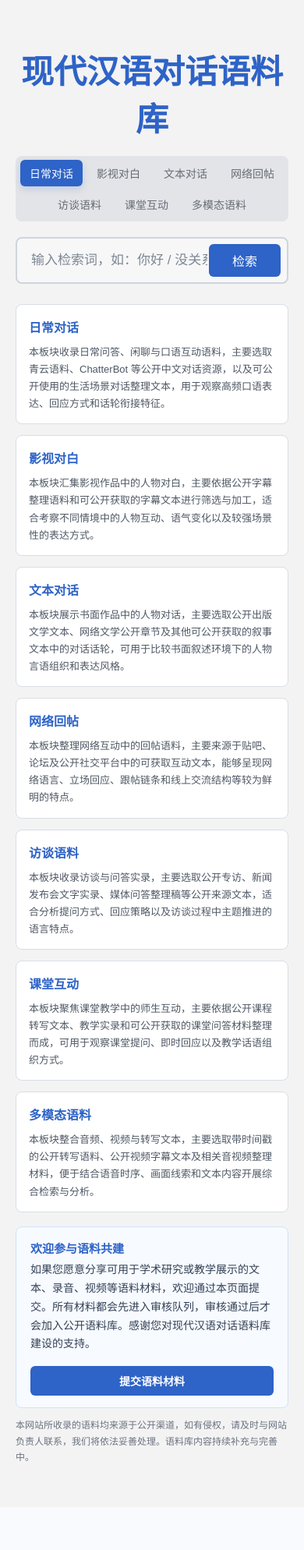
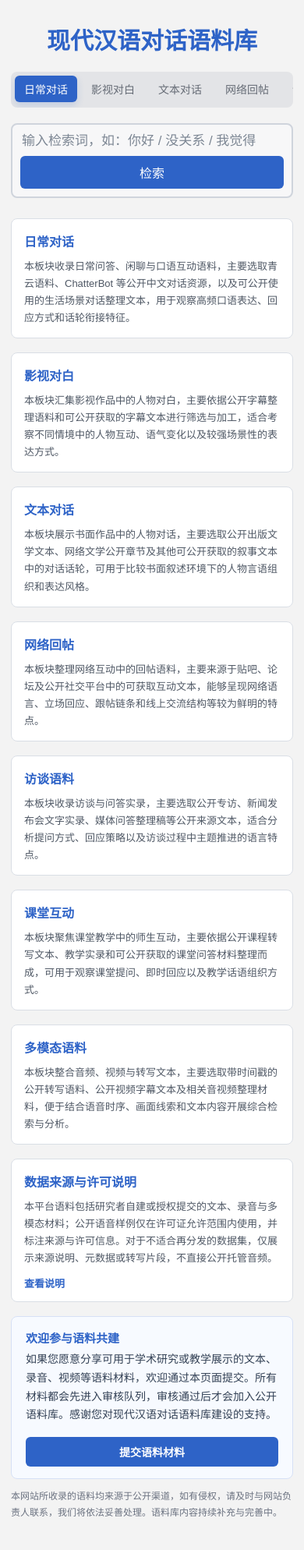
Before and after one commit to shanji111/modern-chinese-dialogue-corpus, a Flask app: page / in a window 390 px wide. Shown: the whole page at 78% size. Before the commit the page ends 1874 px from the top, so only its background shows below. Run offline with Flask 3, Linux system fonts and the light colour scheme; data that the repository does not hold is empty; some libraries are stand-ins or nearby versions.

Commit message:
Integrate data source note into home cards

```diff
--- a/static/style.css
+++ b/static/style.css
@@ -23,7 +23,7 @@ a:hover {
 }
 
 .landing-container {
-    width: 960px;
+    width: min(1180px, calc(100vw - 48px));
     margin: 0 auto;
     padding-top: 58px;
     padding-bottom: 54px;
@@ -55,12 +55,87 @@ a:hover {
     font-weight: 700;
 }
 
+.data-source-title {
+    font-size: 34px;
+    margin-bottom: 12px;
+}
+
+.license-summary-panel,
+.source-license-list {
+    width: 840px;
+    margin: 18px auto 0 auto;
+}
+
+.license-summary-panel {
+    border: 1px solid #d6e0f5;
+    border-radius: 8px;
+    background: #f7faff;
+    padding: 18px 20px;
+    box-sizing: border-box;
+    color: #334155;
+    line-height: 1.8;
+}
+
+.license-summary-panel p {
+    margin: 0;
+}
+
+.license-summary-panel p + p {
+    margin-top: 10px;
+}
+
+.source-license-list {
+    display: grid;
+    grid-template-columns: repeat(2, minmax(0, 1fr));
+    gap: 14px;
+}
+
+.source-license-card {
+    background: #ffffff;
+    border: 1px solid #d9dee5;
+    border-radius: 8px;
+    padding: 18px;
+    box-sizing: border-box;
+}
+
+.source-license-card h2 {
+    margin: 0 0 8px 0;
+    font-size: 17px;
+    color: #2e63c7;
+}
+
+.license-meta {
+    color: #546179;
+    font-weight: 700;
+    font-size: 13px;
+    margin-bottom: 10px;
+}
+
+.source-license-card p {
+    margin: 0;
+    color: #4b5563;
+    font-size: 13px;
+    line-height: 1.75;
+}
+
+.source-license-card p + p {
+    margin-top: 9px;
+}
+
+.license-boundary {
+    color: #6b7280;
+}
+
+.source-license-card-muted {
+    background: #fbfbfc;
+}
+
 .legacy-search-examples {
     display: none;
 }
 
 .category-tabs {
-    width: 700px;
+    width: 100%;
     margin: 0 auto 20px auto;
     background: #e3e4e7;
     border-radius: 8px;
@@ -103,7 +178,7 @@ a:hover {
 }
 
 .bcc-search-form {
-    width: 800px;
+    width: 100%;
     margin: 0 auto;
 }
 
@@ -133,7 +208,7 @@ a:hover {
 }
 
 .bcc-search-button {
-    width: 92px;
+    width: 108px;
     height: 42px;
     border: none;
     border-radius: 6px;
@@ -165,7 +240,7 @@ a:hover {
 }
 
 .contribution-panel {
-    width: 840px;
+    width: 100%;
     margin: 18px auto 0 auto;
     padding: 15px 18px;
     border: 1px solid #d6e0f5;
@@ -207,7 +282,7 @@ a:hover {
 }
 
 .data-notice {
-    width: 840px;
+    width: 100%;
     margin: 12px auto 0 auto;
     color: #6b7280;
     font-size: 12px;
@@ -215,13 +290,15 @@ a:hover {
 }
 
 .corpus-card-section {
-    width: 840px;
+    width: 100%;
     margin: 26px auto 0 auto;
 }
 
+.cards-grid,
 .corpus-card-row {
     display: grid;
-    gap: 14px;
+    grid-template-columns: repeat(auto-fit, minmax(260px, 1fr));
+    gap: 18px;
 }
 
 .corpus-card-row + .corpus-card-row {
@@ -244,6 +321,14 @@ a:hover {
     box-sizing: border-box;
 }
 
+.corpus-card-link {
+    display: inline-block;
+    margin-top: 10px;
+    color: #2e63c7;
+    font-size: 13px;
+    font-weight: 700;
+}
+
 .corpus-card-title {
     margin: 0 0 10px 0;
     font-size: 16px;
@@ -260,14 +345,16 @@ a:hover {
 
 @media (max-width: 980px) {
     .landing-container {
-        width: auto;
-        margin: 0 20px;
+        width: calc(100vw - 40px);
+        margin: 0 auto;
     }
 
     .category-tabs,
     .bcc-search-form,
     .corpus-card-section,
     .contribution-panel,
+    .license-summary-panel,
+    .source-license-list,
     .data-notice {
         width: 100%;
     }
@@ -279,8 +366,50 @@ a:hover {
 }
 
 @media (max-width: 640px) {
+    .landing-container {
+        width: calc(100vw - 28px);
+        padding-top: 34px;
+        padding-bottom: 38px;
+    }
+
+    .site-title {
+        font-size: 30px;
+        line-height: 1.25;
+    }
+
+    .category-tabs {
+        justify-content: flex-start;
+        flex-wrap: nowrap;
+        overflow-x: auto;
+        padding-bottom: 7px;
+    }
+
+    .tab-item {
+        flex: 0 0 auto;
+    }
+
+    .bcc-search-box {
+        flex-direction: column;
+        align-items: stretch;
+        gap: 8px;
+        padding: 10px;
+    }
+
+    .bcc-search-input {
+        width: 100%;
+    }
+
+    .bcc-search-button {
+        width: 100%;
+    }
+
+    .cards-grid {
+        grid-template-columns: 1fr;
+    }
+
     .corpus-card-row-two,
-    .corpus-card-row-three {
+    .corpus-card-row-three,
+    .source-license-list {
         grid-template-columns: 1fr;
     }
 
--- a/templates/home.html
+++ b/templates/home.html
@@ -37,8 +37,7 @@
             </div>
         </form>
 
-        <section class="corpus-card-section">
-            <div class="corpus-card-row corpus-card-row-two">
+        <section class="corpus-card-section cards-grid">
             <article class="corpus-card">
                 <h3 class="corpus-card-title">日常对话</h3>
                 <p>本板块收录日常问答、闲聊与口语互动语料，主要选取青云语料、ChatterBot 等公开中文对话资源，以及可公开使用的生活场景对话整理文本，用于观察高频口语表达、回应方式和话轮衔接特征。</p>
@@ -48,9 +47,7 @@
                 <h3 class="corpus-card-title">影视对白</h3>
                 <p>本板块汇集影视作品中的人物对白，主要依据公开字幕整理语料和可公开获取的字幕文本进行筛选与加工，适合考察不同情境中的人物互动、语气变化以及较强场景性的表达方式。</p>
             </article>
-            </div>
 
-            <div class="corpus-card-row corpus-card-row-two">
             <article class="corpus-card">
                 <h3 class="corpus-card-title">文本对话</h3>
                 <p>本板块展示书面作品中的人物对话，主要选取公开出版文学文本、网络文学公开章节及其他可公开获取的叙事文本中的对话话轮，可用于比较书面叙述环境下的人物言语组织和表达风格。</p>
@@ -60,9 +57,7 @@
                 <h3 class="corpus-card-title">网络回帖</h3>
                 <p>本板块整理网络互动中的回帖语料，主要来源于贴吧、论坛及公开社交平台中的可获取互动文本，能够呈现网络语言、立场回应、跟帖链条和线上交流结构等较为鲜明的特点。</p>
             </article>
-            </div>
 
-            <div class="corpus-card-row corpus-card-row-three">
             <article class="corpus-card">
                 <h3 class="corpus-card-title">访谈语料</h3>
                 <p>本板块收录访谈与问答实录，主要选取公开专访、新闻发布会文字实录、媒体问答整理稿等公开来源文本，适合分析提问方式、回应策略以及访谈过程中主题推进的语言特点。</p>
@@ -77,7 +72,12 @@
                 <h3 class="corpus-card-title">多模态语料</h3>
                 <p>本板块整合音频、视频与转写文本，主要选取带时间戳的公开转写语料、公开视频字幕文本及相关音视频整理材料，便于结合语音时序、画面线索和文本内容开展综合检索与分析。</p>
             </article>
-            </div>
+
+            <article class="corpus-card">
+                <h3 class="corpus-card-title">数据来源与许可说明</h3>
+                <p>本平台语料包括研究者自建或授权提交的文本、录音与多模态材料；公开语音样例仅在许可证允许范围内使用，并标注来源与许可信息。对于不适合再分发的数据集，仅展示来源说明、元数据或转写片段，不直接公开托管音频。</p>
+                <a href="{{ url_for('data_sources') }}" class="corpus-card-link">查看说明</a>
+            </article>
         </section>
 
         <div class="contribution-panel">
```
Lines whose indentation alone changed are shown as unchanged.
